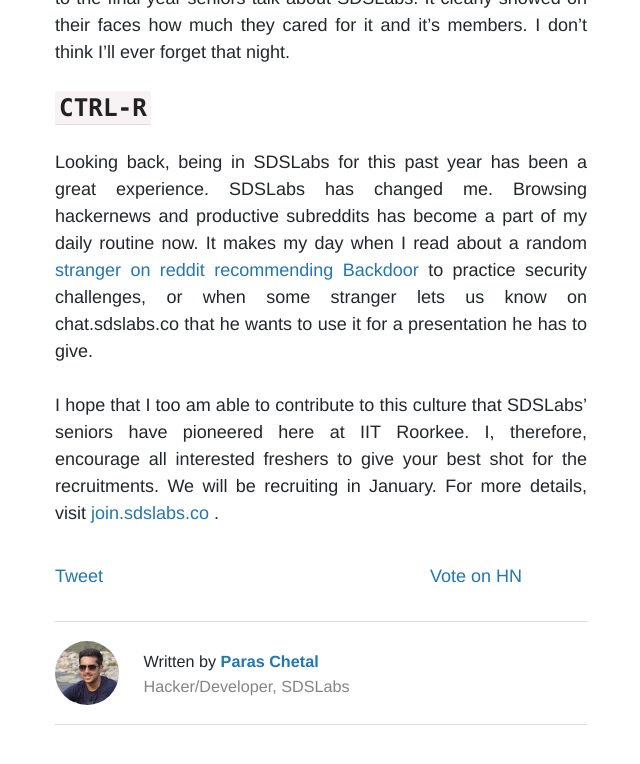
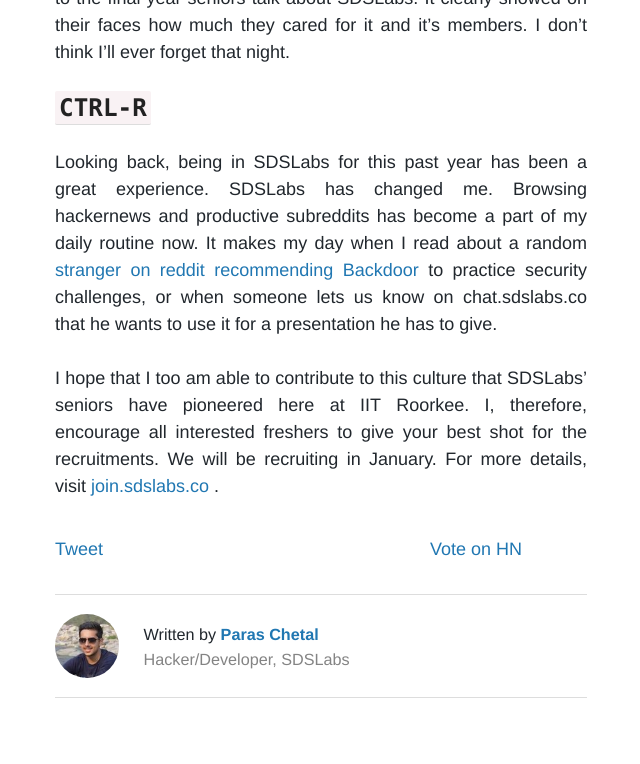
Before and after one commit to sdslabs/sdslabs.github.com, a Jekyll site: the page built from _posts/2017/2017-01-05-working-sdslabs-11.md, in a window 1280 px wide and 900 px high, scrolled down 2810 px. Shown: the top 764 px of the window, without its empty margins (319-959 px from the left). Built offline with Jekyll 4.4.1, drawn with Linux system fonts in a browser that asks for light colours; some web fonts are replaced; comment, search, counter and statistics services are not loaded.

Commit message:
Fix typo

```diff
--- a/_posts/2017/2017-01-05-working-sdslabs-11.md
+++ b/_posts/2017/2017-01-05-working-sdslabs-11.md
@@ -44,6 +44,6 @@ After the farewell party, we stayed up all night just listening intently to the
 
 ## `CTRL-R`
 
-Looking back, being in SDSLabs for this past year has been a great experience. SDSLabs has changed me. Browsing hackernews and productive subreddits has become a part of my daily routine now. It makes my day when I read about a random [stranger on reddit recommending Backdoor](https://www.reddit.com/r/netsecstudents/comments/5klcm2/any_good_ctf_dumps/dbor693/) to practice security challenges, or when some stranger lets us know on chat.sdslabs.co that he wants to use it for a presentation he has to give.
+Looking back, being in SDSLabs for this past year has been a great experience. SDSLabs has changed me. Browsing hackernews and productive subreddits has become a part of my daily routine now. It makes my day when I read about a random [stranger on reddit recommending Backdoor](https://www.reddit.com/r/netsecstudents/comments/5klcm2/any_good_ctf_dumps/dbor693/) to practice security challenges, or when someone lets us know on chat.sdslabs.co that he wants to use it for a presentation he has to give.
 
 I hope that I too am able to contribute to this culture that SDSLabs’ seniors have pioneered here at IIT Roorkee. I, therefore, encourage all interested freshers to give your best shot for the recruitments. We will be recruiting in January. For more details, visit [join.sdslabs.co](https://join.sdslabs.co) .
```
